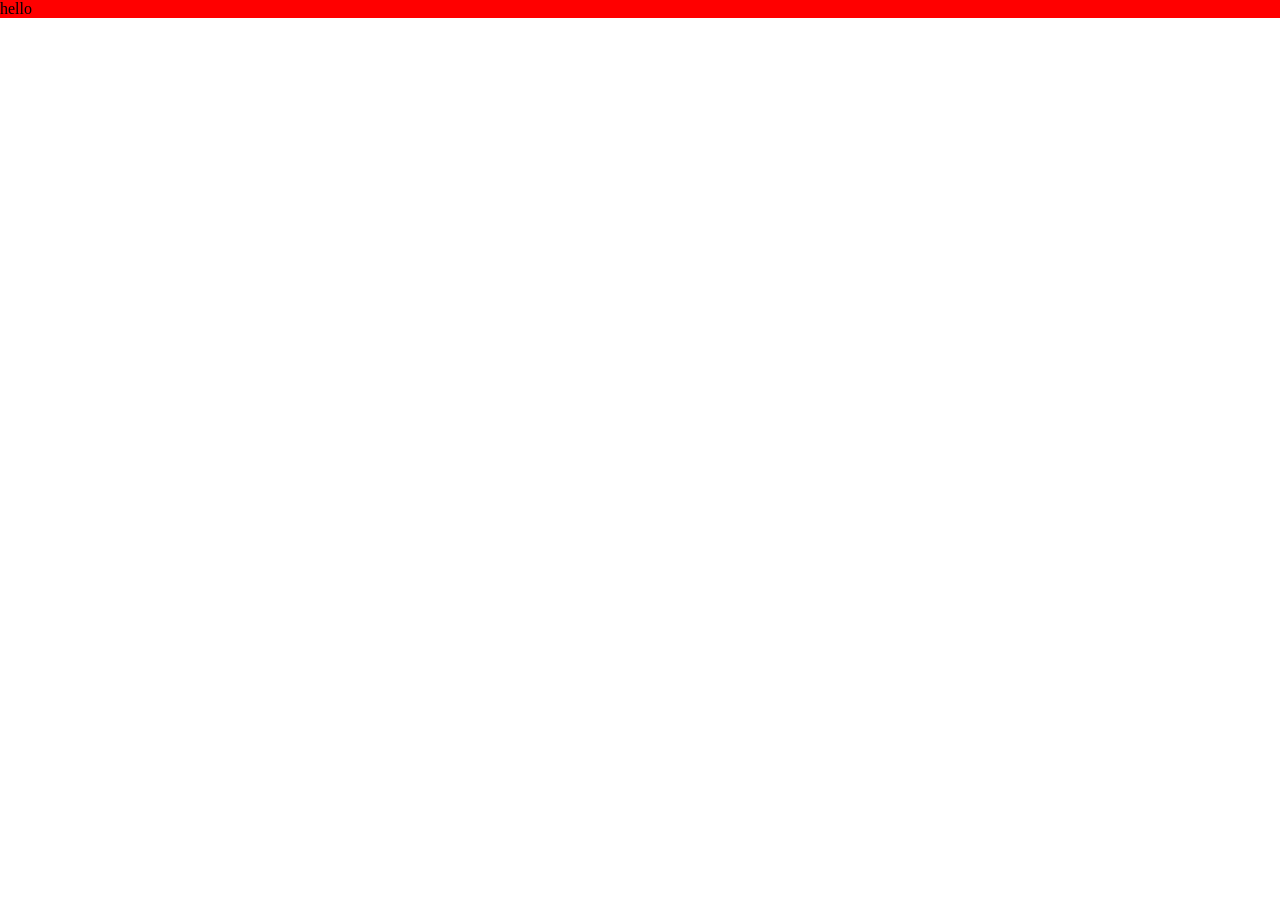
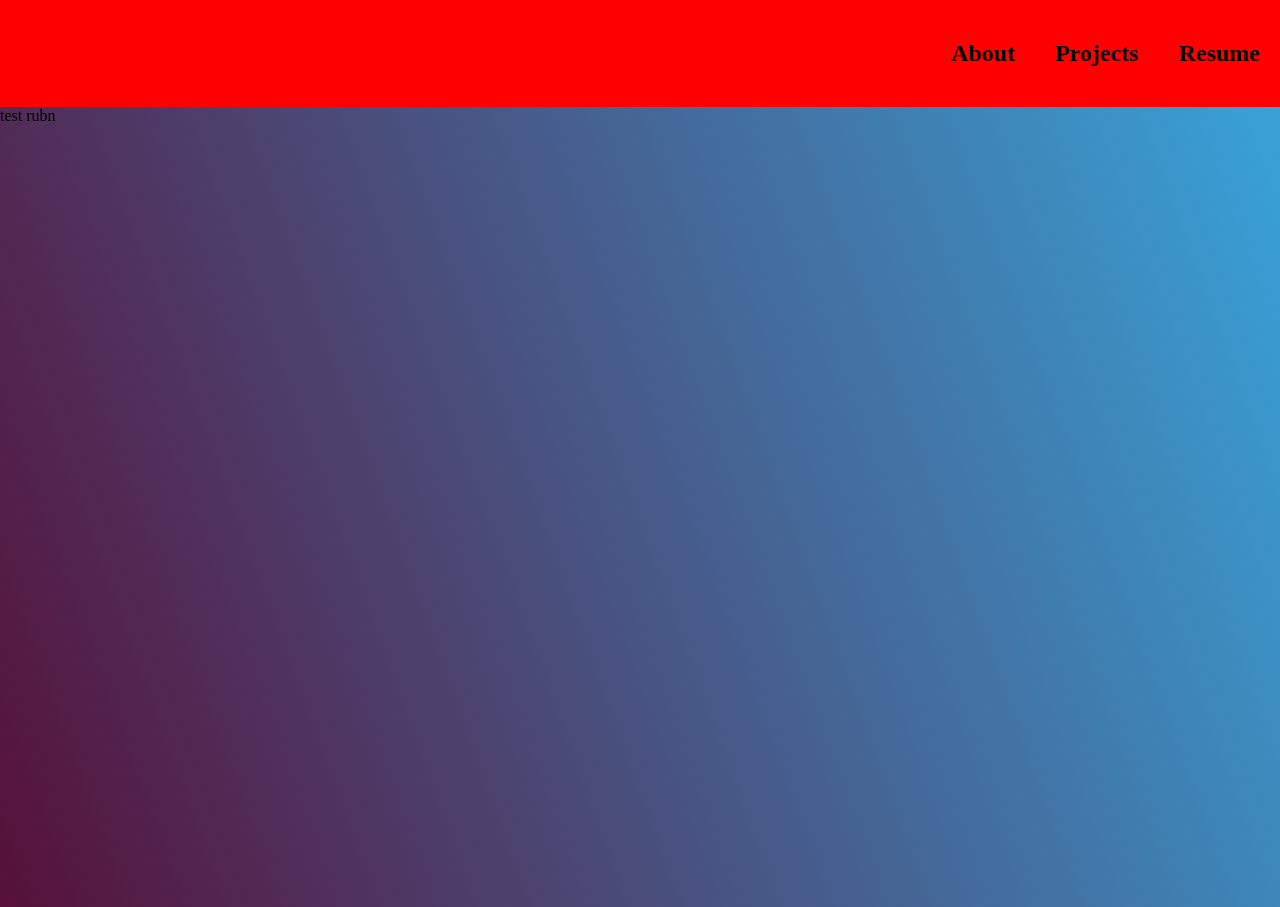
Before and after one commit to RichardChiqui/PersonalWebsite, a React (Create React App) app: page / in a window 1280 px wide. Before the commit the page ends 800 px from the top, so only its background shows below. Built offline with nearby package versions, Linux system fonts and the light colour scheme; the HTML template or start-up script is replaced by a standard one.

Commit message:
personal page updated

```diff
--- a/src/App.js
+++ b/src/App.js
@@ -1,11 +1,11 @@
 import React from "react"
-import ProfileCard from "./ProfileCard";
+import HomePage from "./HomePage";
 
 
 function App() {
   return (
     <div className="section">
-      <ProfileCard />
+      <HomePage />
     </div>
   );
 }
--- /dev/null
+++ b/src/HomePage.js
@@ -0,0 +1,17 @@
+import React from "react"
+import Header from "./HomePageComponents/Header"
+import HomeBody from "./HomePageComponents/HomeBody"
+
+
+export default function ProfileCard(){
+
+
+
+    return(
+        <div>
+        <Header />
+        <HomeBody />
+        </div>
+
+    )
+}
--- a/src/ProfileComponents/Header.js
+++ b/src/HomePageComponents/Header.js
@@ -3,7 +3,11 @@ import React from "react"
 export default function Header(){
     return(
     <nav className="nav-header">
-        hello
+
+        <h1> About</h1>
+        <h1> Projects</h1>
+        <h1> Resume</h1>
+
 
 
 
--- /dev/null
+++ b/src/HomePageComponents/HomeBody.js
@@ -0,0 +1,14 @@
+import React from "react";
+
+export default function HomeBody(){
+
+    return(
+
+  <div className="home-body">
+    test rubn
+  </div>
+
+
+    )
+
+}
--- a/src/ProfileCard.js
+++ /dev/null
@@ -1,12 +0,0 @@
-import React from "react"
-import Header from "./ProfileComponents/Header"
-
-
-export default function ProfileCard(){
-
-
-
-    return(
-        <Header />
-    )
-}
--- a/src/index.css
+++ b/src/index.css
@@ -4,5 +4,17 @@ body {
 }
 .nav-header{
 background-color: red;
+display:flex;
+clear: none;
+justify-content: flex-end;
 
 }
+.nav-header > h1{
+  padding: 20px;
+}
+
+.home-body{
+  background: linear-gradient(70deg,#561139, #38A2D7);
+  height: 100vh;
+
+}
```
